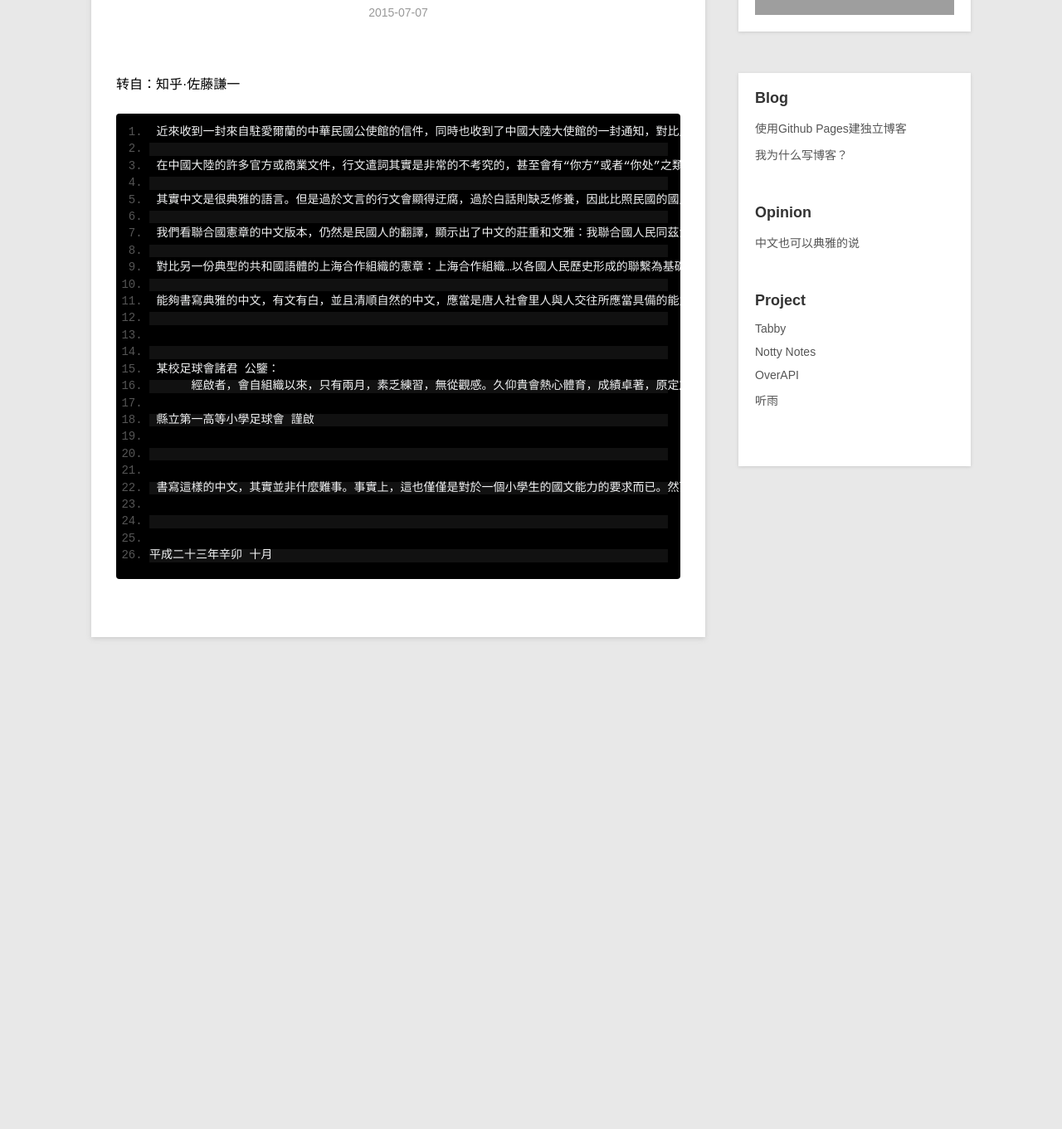
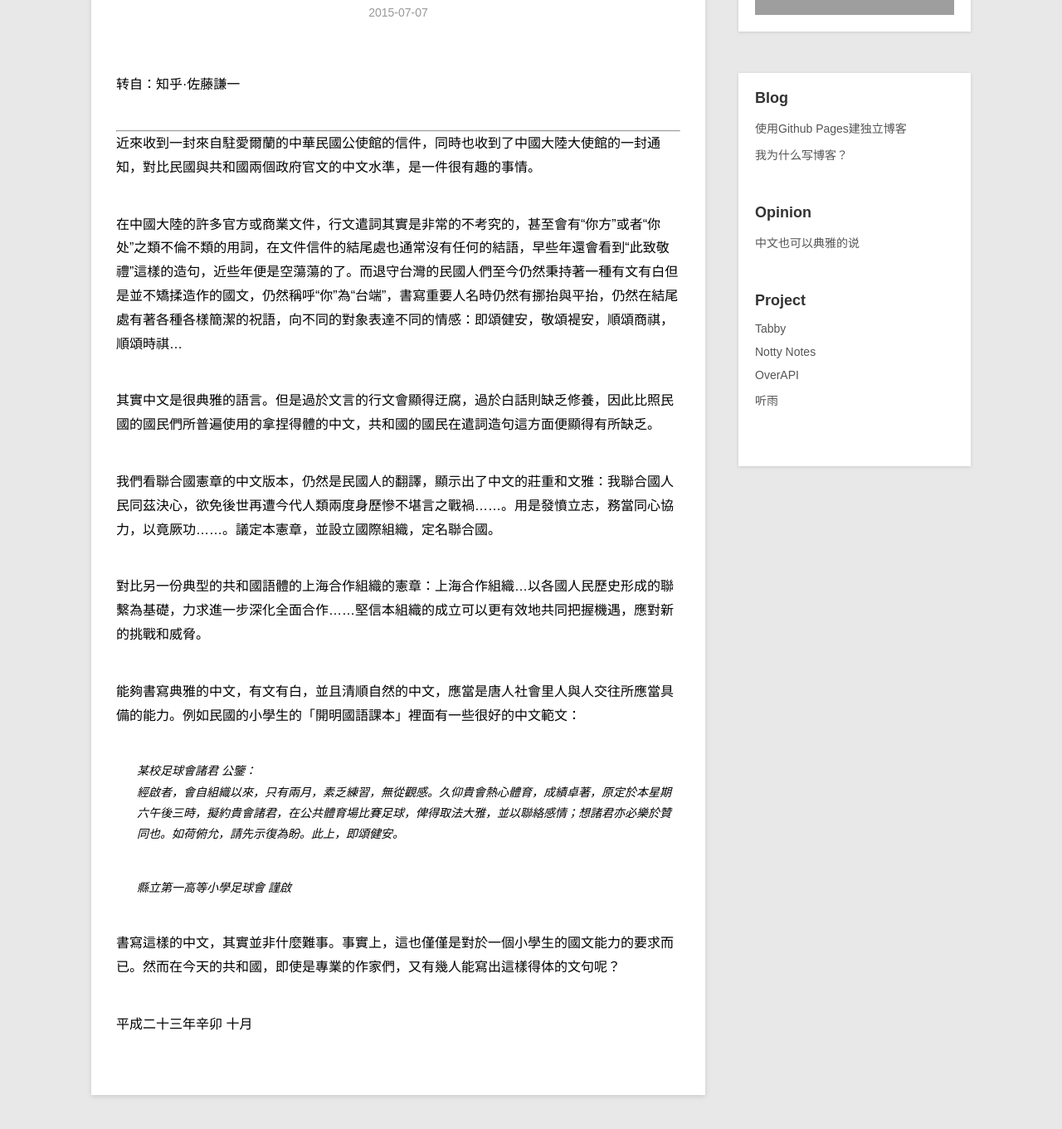
Before and after one commit to sunurdy/sunurdy.github.io, a Jekyll site: the page built from _posts/opinion/2015-07-07-elegant-chinese.md, in a window 1280 px wide and 1400 px high, scrolled down 167 px. Shown: the top 1361 px of the window at 83% size. Built offline with Jekyll 4.4.1, drawn with Linux system fonts in a browser that asks for light colours; Markdown is read by kramdown in place of the engine named in the settings; before the commit the page ends 1015 px from its top, so only the background shows below that; grey boxes are pictures that could not be loaded.

Commit message:
change format

```diff
--- a/_posts/opinion/2015-07-07-elegant-chinese.md
+++ b/_posts/opinion/2015-07-07-elegant-chinese.md
@@ -4,34 +4,39 @@ title: 中文也可以典雅的说
 category: opinion
 description: 转自：知乎·佐藤謙一
 ---
+
 转自：知乎·佐藤謙一
 
-	 近來收到一封來自駐愛爾蘭的中華民國公使館的信件，同時也收到了中國大陸大使館的一封通知，對比民國與共和國兩個政府官文的中文水準，是一件很有趣的事情。
+---
+近來收到一封來自駐愛爾蘭的中華民國公使館的信件，同時也收到了中國大陸大使館的一封通知，對比民國與共和國兩個政府官文的中文水準，是一件很有趣的事情。
 
-     在中國大陸的許多官方或商業文件，行文遣詞其實是非常的不考究的，甚至會有“你方”或者“你处”之類不倫不類的用詞，在文件信件的結尾處也通常沒有任何的結語，早些年還會看到“此致敬禮”這樣的造句，近些年便是空蕩蕩的了。而退守台灣的民國人們至今仍然秉持著一種有文有白但是並不矯揉造作的國文，仍然稱呼“你”為“台端”，書寫重要人名時仍然有挪抬與平抬，仍然在結尾處有著各種各樣簡潔的祝語，向不同的對象表達不同的情感：即頌健安，敬頌褆安，順頌商祺，順頌時祺…
+在中國大陸的許多官方或商業文件，行文遣詞其實是非常的不考究的，甚至會有“你方”或者“你处”之類不倫不類的用詞，在文件信件的結尾處也通常沒有任何的結語，早些年還會看到“此致敬禮”這樣的造句，近些年便是空蕩蕩的了。而退守台灣的民國人們至今仍然秉持著一種有文有白但是並不矯揉造作的國文，仍然稱呼“你”為“台端”，書寫重要人名時仍然有挪抬與平抬，仍然在結尾處有著各種各樣簡潔的祝語，向不同的對象表達不同的情感：即頌健安，敬頌褆安，順頌商祺，順頌時祺…
 
-     其實中文是很典雅的語言。但是過於文言的行文會顯得迂腐，過於白話則缺乏修養，因此比照民國的國民們所普遍使用的拿捏得體的中文，共和國的國民在遣詞造句這方面便顯得有所缺乏。
+其實中文是很典雅的語言。但是過於文言的行文會顯得迂腐，過於白話則缺乏修養，因此比照民國的國民們所普遍使用的拿捏得體的中文，共和國的國民在遣詞造句這方面便顯得有所缺乏。
 
-     我們看聯合國憲章的中文版本，仍然是民國人的翻譯，顯示出了中文的莊重和文雅：我聯合國人民同茲決心，欲免後世再遭今代人類兩度身歷慘不堪言之戰禍……。用是發憤立志，務當同心協力，以竟厥功……。議定本憲章，並設立國際組織，定名聯合國。
+我們看聯合國憲章的中文版本，仍然是民國人的翻譯，顯示出了中文的莊重和文雅：我聯合國人民同茲決心，欲免後世再遭今代人類兩度身歷慘不堪言之戰禍……。用是發憤立志，務當同心協力，以竟厥功……。議定本憲章，並設立國際組織，定名聯合國。
 
-     對比另一份典型的共和國語體的上海合作組織的憲章：上海合作組織…以各國人民歷史形成的聯繫為基礎，力求進一步深化全面合作……堅信本組織的成立可以更有效地共同把握機遇，應對新的挑戰和威脅。
+對比另一份典型的共和國語體的上海合作組織的憲章：上海合作組織…以各國人民歷史形成的聯繫為基礎，力求進一步深化全面合作……堅信本組織的成立可以更有效地共同把握機遇，應對新的挑戰和威脅。
 
-     能夠書寫典雅的中文，有文有白，並且清順自然的中文，應當是唐人社會里人與人交往所應當具備的能力。例如民國的小學生的「開明國語課本」裡面有一些很好的中文範文：
+能夠書寫典雅的中文，有文有白，並且清順自然的中文，應當是唐人社會里人與人交往所應當具備的能力。例如民國的小學生的「開明國語課本」裡面有一些很好的中文範文：
 
 
 
-     某校足球會諸君 公鑒：
-          經啟者，會自組織以來，只有兩月，素乏練習，無從觀感。久仰貴會熱心體育，成績卓著，原定於本星期六午後三時，擬約貴會諸君，在公共體育場比賽足球，俾得取法大雅，並以聯絡感情；想諸君亦必樂於贊同也。如荷俯允，請先示復為盼。此上，即頌健安。
-
-     縣立第一高等小學足球會 謹啟
+> 某校足球會諸君 公鑒：
+>     經啟者，會自組織以來，只有兩月，素乏練習，無從觀感。久仰貴會熱心體育，成績卓著，原定於本星期六午後三時，擬約貴會諸君，在公共體育場比賽足球，俾得取法大雅，並以聯絡感情；想諸君亦必樂於贊同也。如荷俯允，請先示復為盼。此上，即頌健安。
+>
+>
+> 縣立第一高等小學足球會 謹啟
 
 
 
-     書寫這樣的中文，其實並非什麼難事。事實上，這也僅僅是對於一個小學生的國文能力的要求而已。然而在今天的共和國，即使是專業的作家們，又有幾人能寫出這樣得体的文句呢？
+
+
+書寫這樣的中文，其實並非什麼難事。事實上，這也僅僅是對於一個小學生的國文能力的要求而已。然而在今天的共和國，即使是專業的作家們，又有幾人能寫出這樣得体的文句呢？
 
 
 
-	平成二十三年辛卯 十月
+平成二十三年辛卯 十月
 
 
 [SunurDy]:    http://sunurdy.github.io/  "江行的晨暮"
```
